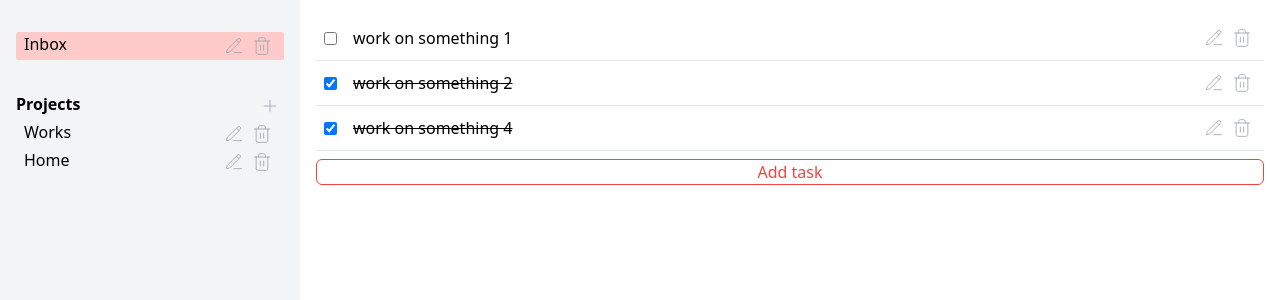
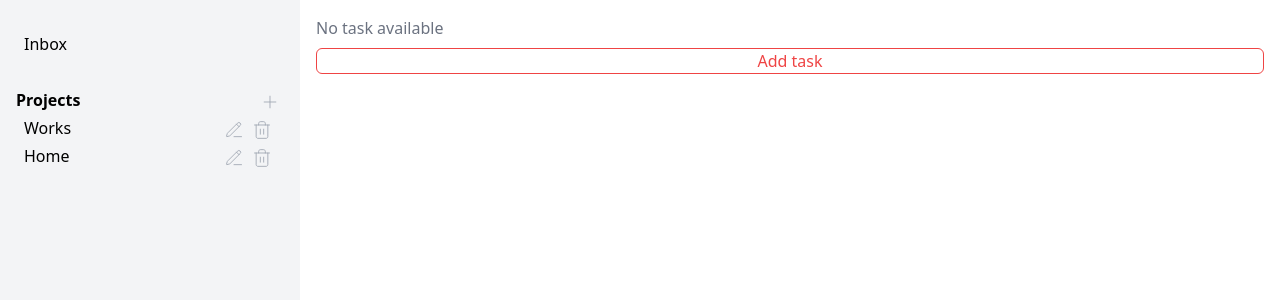
Before and after one commit to fath-nasrudin/react-todo, a React (Vite) app: page / in a window 1280 px wide. Shown: the top 300 px of the page. Built offline with nearby package versions, Linux system fonts and the light colour scheme.

Commit message:
refactor project.reducer to use context

```diff
--- a/reducers/project.reducer.js
+++ /dev/null
@@ -1,23 +0,0 @@
-export const createInitialProjectState = () => [
-  { id: '1', name: 'Inbox' },
-  { id: '2', name: 'Works' },
-  { id: '3', name: 'Home' },
-];
-
-export const projectActions = {
-  ADD_PROJECT: 'project/add',
-  UPDATE_PROJECT: 'project/update',
-  DELETE_PROJECT: 'project/delete',
-};
-
-export const projectReducer = (state, action) => {
-  if (action.type === projectActions.ADD_PROJECT) {
-    const newProject = {
-      id: Date.now().toString(),
-      name: action.value.name,
-    };
-    return [...state, newProject];
-  }
-
-  throw Error('Project Action unknown');
-};
--- /dev/null
+++ b/reducers/project.reducer.jsx
@@ -0,0 +1,47 @@
+import { createContext, useContext, useReducer } from 'react';
+
+export const createInitialProjectState = () => [
+  { id: '1', name: 'Inbox', default: true },
+  { id: '2', name: 'Works' },
+  { id: '3', name: 'Home' },
+];
+
+export const projectActions = {
+  ADD_PROJECT: 'project/add',
+  UPDATE_PROJECT: 'project/update',
+  DELETE_PROJECT: 'project/delete',
+};
+
+export const projectReducer = (state, action) => {
+  if (action.type === projectActions.ADD_PROJECT) {
+    const newProject = {
+      id: Date.now().toString(),
+      name: action.value.name,
+    };
+    return [...state, newProject];
+  }
+
+  throw Error('Project Action unknown');
+};
+
+const ProjectStateContext = createContext(createInitialProjectState());
+const ProjectDispatchContext = createContext();
+
+export const ProjectProvider = ({ children }) => {
+  const [state, dispatch] = useReducer(
+    projectReducer,
+    null,
+    createInitialProjectState
+  );
+
+  return (
+    <ProjectStateContext.Provider value={state}>
+      <ProjectDispatchContext.Provider value={dispatch}>
+        {children}
+      </ProjectDispatchContext.Provider>
+    </ProjectStateContext.Provider>
+  );
+};
+
+export const useProjectState = () => useContext(ProjectStateContext);
+export const useProjectDispatch = () => useContext(ProjectDispatchContext);
--- a/src/App.jsx
+++ b/src/App.jsx
@@ -7,17 +7,18 @@ import { AddProjectForm } from './components/AddProjectForm.jsx';
 import {
   projectReducer,
   createInitialProjectState,
+  useProjectState,
+  useProjectDispatch,
 } from '../reducers/project.reducer';
 import { PlusIcon } from 'lucide-react';
 
-const Leftbar = ({
-  activeTab,
-  handleTabClick,
-  defaultTabs,
-  projects,
-  dispatchProject,
-}) => {
+const Leftbar = ({ activeTab, handleTabClick }) => {
   const [showForm, setShowForm] = useState(false);
+  const allProjects = useProjectState();
+  const dispatchProject = useProjectDispatch();
+
+  const defaultTabs = allProjects.filter((p) => p.default === true);
+  const projects = allProjects.filter((p) => p.default !== true);
 
   return (
     <>
@@ -27,12 +28,14 @@ const Leftbar = ({
           cancelAction={() => setShowForm(false)}
         />
       )}
+
       <div className="hidden sm:block basis-[300px] grow-0 shrink-0 bg-gray-100 pt-8">
         <Tablist
           tabsData={defaultTabs}
           handleTabClick={handleTabClick}
           activeTab={activeTab}
         />
+
         <div className="mt-8">
           <div className="flex px-4">
             <div className="mr-auto font-semibold">Projects</div>
@@ -44,6 +47,7 @@ const Leftbar = ({
               />
             </button>
           </div>
+
           <Tablist
             tabsData={projects}
             handleTabClick={handleTabClick}
@@ -55,25 +59,16 @@ const Leftbar = ({
   );
 };
 
-const Mainbar = ({ activeTab, projects }) => {
+const Mainbar = ({ activeTab }) => {
   return (
     <div className="flex-1 p-4">
-      <TaskList projects={projects} activeTab={activeTab} />
+      <TaskList activeTab={activeTab} />
     </div>
   );
 };
 
 function App() {
-  const [allProjects, dispatchProject] = useReducer(
-    projectReducer,
-    null,
-    createInitialProjectState
-  );
-
-  const defaultTabs = [allProjects[0]];
-  const projects = allProjects.filter((p) => p.id !== defaultTabs[0].id);
-
-  const [activeTab, setActiveTab] = useState(() => allProjects[0].id);
+  const [activeTab, setActiveTab] = useState('');
 
   const handleTabClick = (e) => {
     setActiveTab(e.target.dataset.tabid);
@@ -81,14 +76,8 @@ function App() {
 
   return (
     <div className="flex min-h-screen">
-      <Leftbar
-        activeTab={activeTab}
-        handleTabClick={handleTabClick}
-        defaultTabs={defaultTabs}
-        projects={projects}
-        dispatchProject={dispatchProject}
-      />
-      <Mainbar projects={allProjects} activeTab={activeTab} />
+      <Leftbar activeTab={activeTab} handleTabClick={handleTabClick} />
+      <Mainbar activeTab={activeTab} />
     </div>
   );
 }
--- a/src/components/AddProjectForm.jsx
+++ b/src/components/AddProjectForm.jsx
@@ -1,7 +1,11 @@
 import { useState } from 'react';
-import { projectActions } from '../../reducers/project.reducer';
+import {
+  projectActions,
+  useProjectDispatch,
+} from '../../reducers/project.reducer';
 
-export const AddProjectForm = ({ cancelAction, dispatchProject }) => {
+export const AddProjectForm = ({ cancelAction }) => {
+  const dispatchProject = useProjectDispatch();
   const data = { name: '' };
   const [projectData, setProjectData] = useState(data);
   const handleInputChange = (e) => {
--- a/src/components/Tablist/Tablist.jsx
+++ b/src/components/Tablist/Tablist.jsx
@@ -1,6 +1,6 @@
 import { TablistItem } from './TablistItem';
 
-export const Tablist = ({ tabsData, handleTabClick, activeTab }) => {
+export const Tablist = ({ handleTabClick, activeTab, tabsData }) => {
   return (
     <ul className="px-4">
       {tabsData.map((item) => (
--- a/src/components/Tablist/TablistItem.jsx
+++ b/src/components/Tablist/TablistItem.jsx
@@ -1,7 +1,9 @@
-import { PencilLineIcon } from 'lucide-react';
-import { Trash2Icon } from 'lucide-react';
+import { useProjectDispatch } from './../../../reducers/project.reducer';
+import { PencilLineIcon, Trash2Icon } from 'lucide-react';
 
 export const TablistItem = ({ item, handleTabClick, activeTab }) => {
+  const projectDispatch = useProjectDispatch();
+
   return (
     <li
       className={`px-2 rounded-sm  cursor-pointer ${
--- a/src/components/Task/TaskItem.jsx
+++ b/src/components/Task/TaskItem.jsx
@@ -7,7 +7,7 @@ import {
 import { Trash2Icon } from 'lucide-react';
 import { UpdateTaskForm } from './UpdateTaskForm.jsx';
 
-export const TaskItem = ({ item, projects }) => {
+export const TaskItem = ({ item }) => {
   const [isEdit, setIsEdit] = useState(false);
   const taskDispatch = useTaskDispatch();
 
@@ -17,7 +17,6 @@ export const TaskItem = ({ item, projects }) => {
         <UpdateTaskForm
           taskDispatch={taskDispatch}
           data={item}
-          projects={projects}
           cancelHandler={() => setIsEdit(false)}
         />
       )}
--- a/src/components/Task/Tasklist.jsx
+++ b/src/components/Task/Tasklist.jsx
@@ -3,20 +3,18 @@ import { useTaskState } from '../../../reducers/task.reducer.jsx';
 import { TaskItem } from './TaskItem.jsx';
 import { AddTask } from './AddTask.jsx';
 
-export const TaskList = ({ activeTab, projects }) => {
+export const TaskList = ({ activeTab }) => {
   const tasks = useTaskState();
   const filteredTasks = tasks.filter((item) => item.projectId === activeTab);
   return (
     <div>
       <ul>
         {filteredTasks.length ? (
-          filteredTasks.map((item) => (
-            <TaskItem key={item.id} item={item} projects={projects} />
-          ))
+          filteredTasks.map((item) => <TaskItem key={item.id} item={item} />)
         ) : (
           <p className="text-gray-500">No task available</p>
         )}
-        <AddTask projects={projects} activeTab={activeTab} />
+        <AddTask activeTab={activeTab} />
       </ul>
     </div>
   );
--- a/src/components/Task/UpdateTaskForm.jsx
+++ b/src/components/Task/UpdateTaskForm.jsx
@@ -3,9 +3,11 @@ import {
   tasksActions,
   useTaskDispatch,
 } from '../../../reducers/task.reducer.jsx';
+import { useProjectState } from '../../../reducers/project.reducer.jsx';
 
-export const UpdateTaskForm = ({ projects, data, cancelHandler }) => {
+export const UpdateTaskForm = ({ data, cancelHandler }) => {
   const taskDispatch = useTaskDispatch();
+  const projects = useProjectState();
   const [taskData, setTaskData] = useState(data);
   const handleInputChange = (e) => {
     setTaskData({ ...taskData, [e.target.name]: e.target.value });
--- a/src/main.jsx
+++ b/src/main.jsx
@@ -3,11 +3,14 @@ import { createRoot } from 'react-dom/client';
 import './index.css';
 import App from './App.jsx';
 import { TaskProvider } from '../reducers/task.reducer.jsx';
+import { ProjectProvider } from '../reducers/project.reducer.jsx';
 
 createRoot(document.getElementById('root')).render(
   <StrictMode>
-    <TaskProvider>
-      <App />
-    </TaskProvider>
+    <ProjectProvider>
+      <TaskProvider>
+        <App />
+      </TaskProvider>
+    </ProjectProvider>
   </StrictMode>
 );
```
